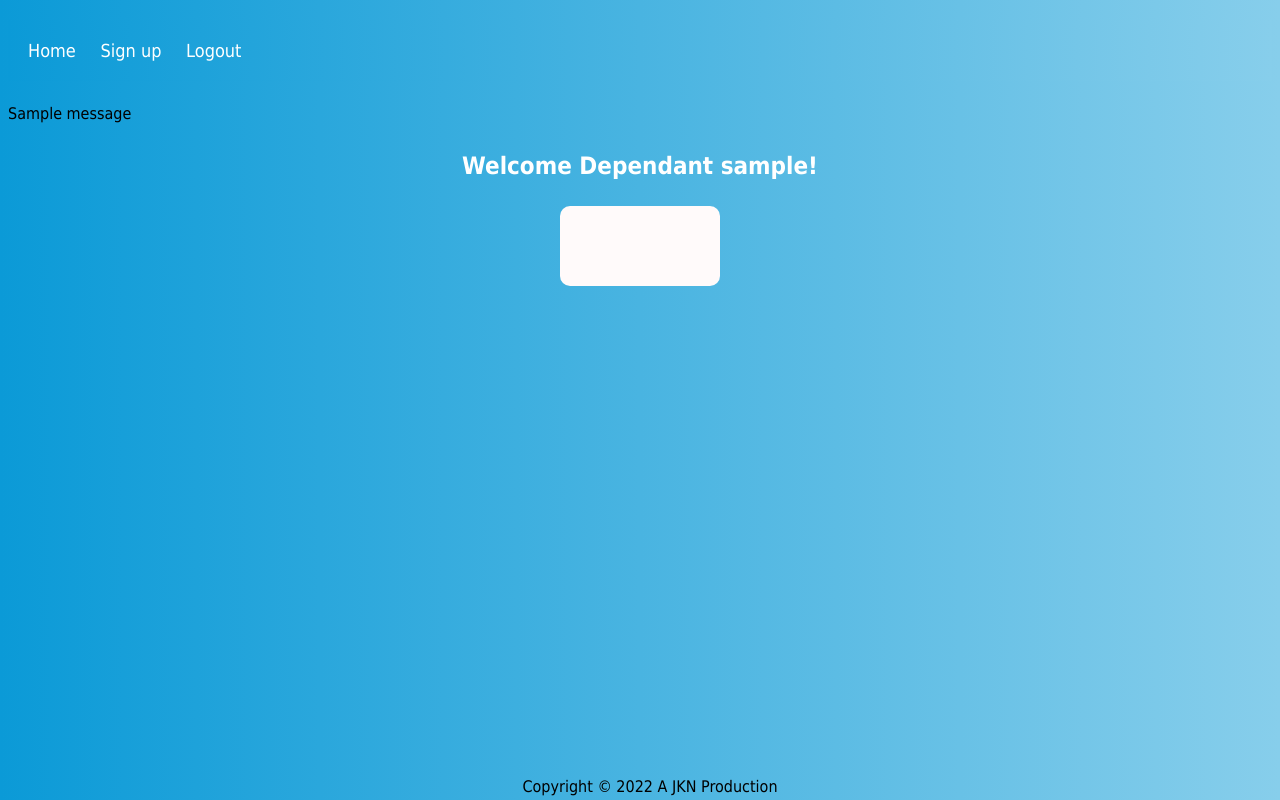
After one commit to jventura7/reminder-app, a Flask app: template templates/dependant.html in a window 1280 px wide. The commit adds this page. Run offline with Flask 2, Linux system fonts and the light colour scheme; the template is opened without the code that fills it: most values are stand-ins (such as "Sample title", 1, 10 or a date in 2020); one stand-in notice (Sample message) is shown; some libraries are stand-ins or nearby versions.

Commit message:
created seperate pages for guardian and dependant

```diff
--- a/main.py
+++ b/main.py
@@ -27,10 +27,10 @@ def home():
 
 @app.route("/<nameID>/<relationshipType>")
 def user(nameID, relationshipType):
-    if relationshipType == "User":
-        return f"Welcome User: {nameID}!"
+    if relationshipType == "Dependant":
+        return render_template("dependant.html", username=nameID)
     else:
-        return f"Welcome Guardian: {nameID}"
+        return render_template("guardian.html", username=nameID)
 
 @app.route("/signup", methods = ['GET', 'POST'])
 def signup():
--- a/templates/base.html
+++ b/templates/base.html
@@ -9,7 +9,7 @@
           <div class="container">
             <ul>
               <li><a href="/">Home</a></li>
-              <li><a href="signup">Sign up</a></li>
+              <li><a href="/signup">Sign up</a></li>
               <li><a href="#">Logout</a></li>
             </ul>
           </div>
--- /dev/null
+++ b/templates/dependant.html
@@ -0,0 +1,17 @@
+{% extends "base.html" %}
+{% block title %} User Page {% endblock %}
+{% block content%}
+    {% with messages = get_flashed_messages() %}
+        {% if messages %}
+            {% for msg in messages %}
+                <p>{{msg}}</p>
+            {% endfor %}
+        {% endif %}
+    {% endwith %}
+    <h2 class="center white-text">
+        Welcome Dependant {{username}}!
+    </h2>
+    <div class="block">
+    </div>
+
+{% endblock %}
--- a/templates/user.html
+++ b/templates/guardian.html
@@ -9,7 +9,7 @@
         {% endif %}
     {% endwith %}
     <h2 class="center white-text">
-        Welcome {{username}}!
+        Welcome Guardian {{username}}!
     </h2>
     <div class="block">
         <form class="my-form" action="#" method="POST">
--- a/templates/index.html
+++ b/templates/index.html
@@ -23,10 +23,10 @@
         <h2>Login</h2>
         <form class="my-form" action="#" method="POST">
             <div class="form-group">
-                <input type="text" placeholder="Username">
+                <input type="text" name="username" placeholder="Username">
             </div>
             <div class="form-group">
-                <input type="password" placeholder="Password">
+                <input type="password" name="password" placeholder="Password">
             </div>
             <div class="form-group">
                 <input class="button" type="submit" name="submit">
```
